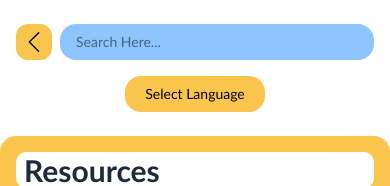
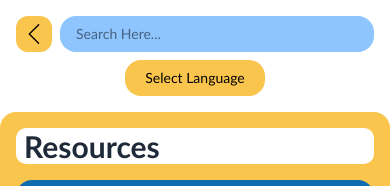
Before and after one commit to Jashgusani123/Sitara_Akka_Development1, a React (Vite) app: page /resources in a window 390 px wide. Shown: the top 186 px of the page. Built offline with nearby package versions, Linux system fonts and the light colour scheme; no server answers; a web font is replaced by a local one.

Commit message:
style: Improving Responsiveness

```diff
--- a/src/Components/ResourcesHeading.tsx
+++ b/src/Components/ResourcesHeading.tsx
@@ -70,9 +70,9 @@ const ResourcesHeading = () => {
 
   return (
     <>
-      <div className="w-full flex flex-col gap-4 items-center justify-center px-4 py-6">
-        {/* Back + Search + Clear (Row in mobile & desktop) */}
-        <div className="w-full flex flex-wrap sm:flex-nowrap items-center justify-center sm:justify-between gap-2">
+      <div className="w-full flex p-4 flex-col sm:flex-row md:flex-row md:items-center md:justify-between gap-2">
+        {/* Row with Back + Search + Clear */}
+        <div className="w-full flex items-center justify-center md:justify-start gap-2">
           {/* Back Button */}
           <div
             className="bg-[#FAC54D] rounded-xl p-2 hover:bg-[#0E6BB0] transition-colors duration-300 cursor-pointer flex-shrink-0"
@@ -85,7 +85,7 @@ const ResourcesHeading = () => {
           <input
             type="text"
             placeholder="Search Here..."
-            className="flex-grow min-w-[200px] sm:min-w-[250px] md:min-w-[300px] bg-blue-300 px-4 py-2 rounded-2xl text-sm focus:outline-none focus:ring-2 focus:ring-amber-300"
+            className="w-full sm:w-[180px] md:w-[350px] lg:w-[400px] bg-blue-300 px-4 py-2 rounded-2xl text-sm focus:outline-none focus:ring-2 focus:ring-amber-300"
             value={search}
             onChange={handleChange}
           />
@@ -101,7 +101,8 @@ const ResourcesHeading = () => {
           )}
         </div>
 
-        {/* Select Language - below in mobile, inline in desktop if needed */}
+        {/* Select Language Button (goes below on md+) */}
+        <div className="flex justify-center sm:justify-end md:justify-end w-full">
           <Tooltip title="Select Language">
             <motion.div
               initial={{ opacity: 0, filter: "blur(3px)" }}
@@ -114,7 +115,7 @@ const ResourcesHeading = () => {
             </motion.div>
           </Tooltip>
         </div>
-
+      </div>
 
       {/* Language Selector */}
       {selectLangBox && <LanguageSelector onClose={() => setSelectLangBox(false)} setOpenSnackbar={setOpenSnackbar} />}
```
Lines whose indentation alone changed are shown as unchanged.
